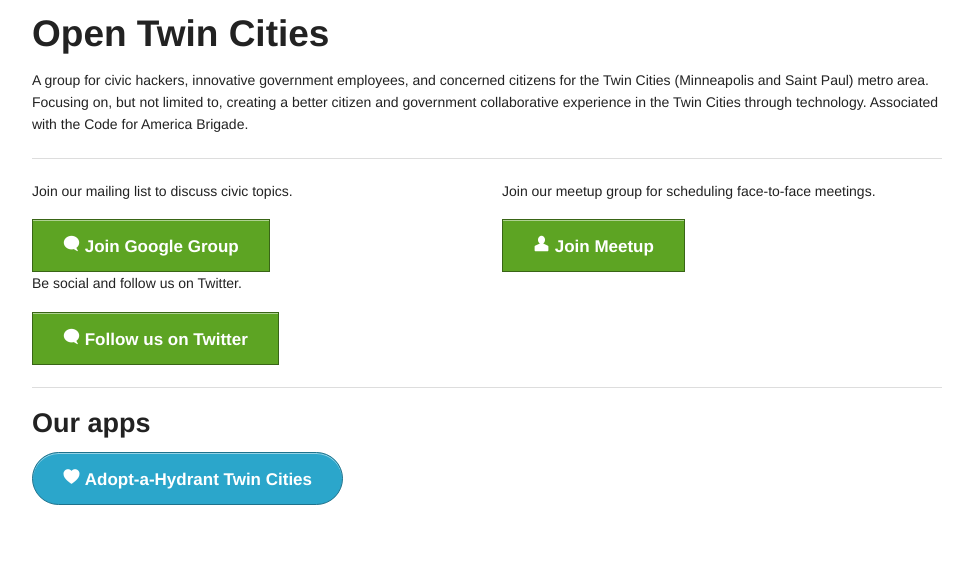
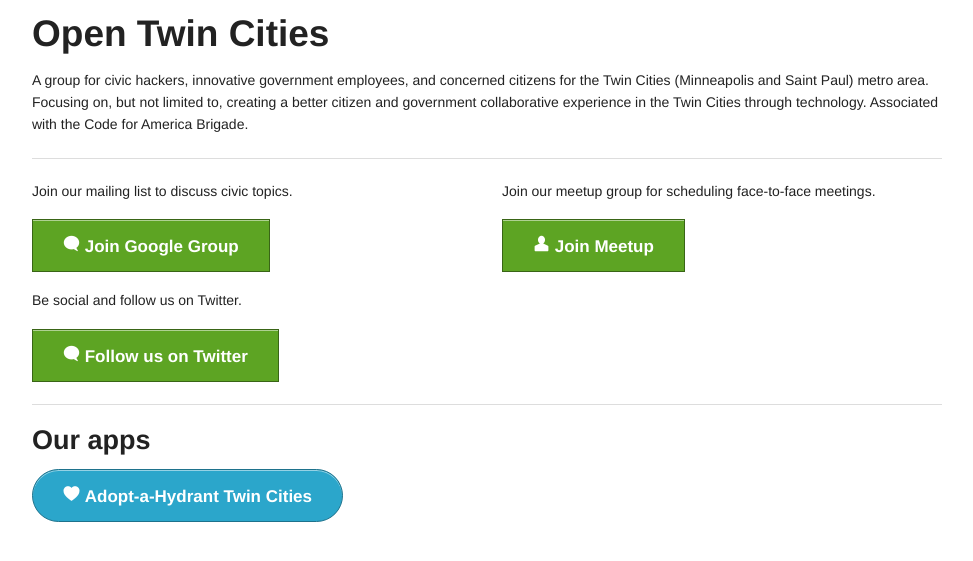
Before and after one commit to OpenTwinCities/opentwincities.github.com, a Jekyll site: the page built from index.html, in a window 1280 px wide. Shown: the top 561 px of the page, without its empty margins (153-1126 px from the left). Built offline with Jekyll 4.4.1, drawn with Linux system fonts in a browser that asks for light colours; nearby versions of some CDN libraries.

Commit message:
Lazily added an empty paragraph for spacing.

```diff
--- a/index.html
+++ b/index.html
@@ -25,7 +25,7 @@
       <a class="large success button" href="http://www.meetup.com/cfabrigade/Twin-Cities/"><i class="social foundicon-torso"></i> Join Meetup</a>
     </div>
   </div>
-
+ <p><!--I know its wrong, but its so easy!--></p>
   <div class="row">
     <div class="six columns">
       <p>Be social and follow us on Twitter.</p>
```
